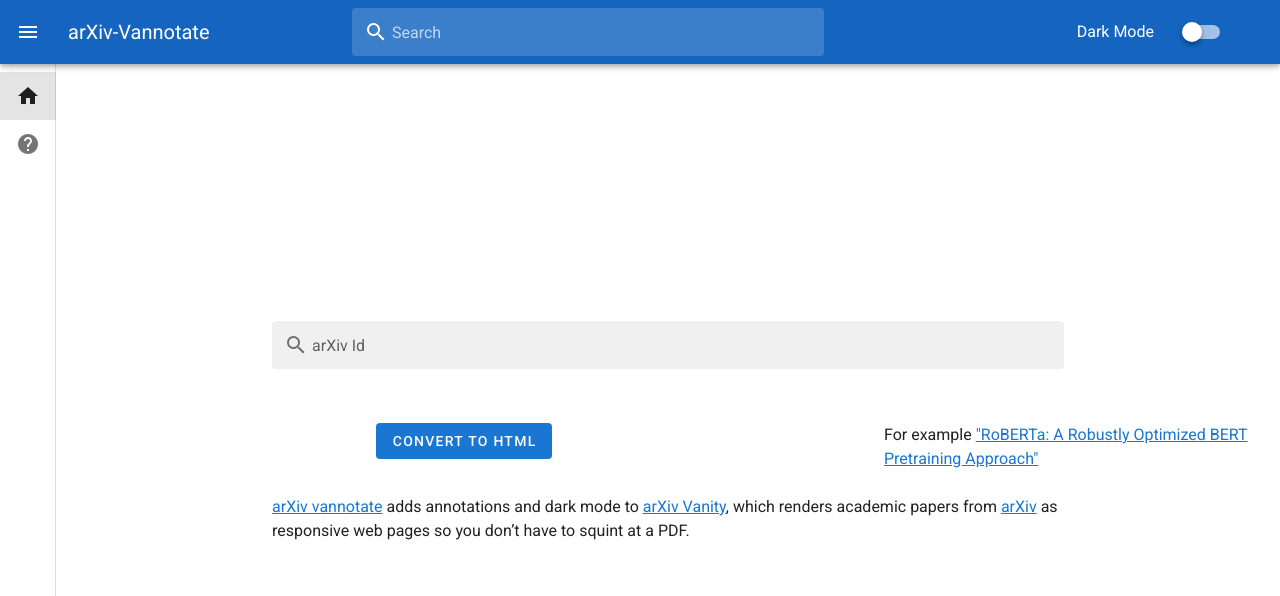
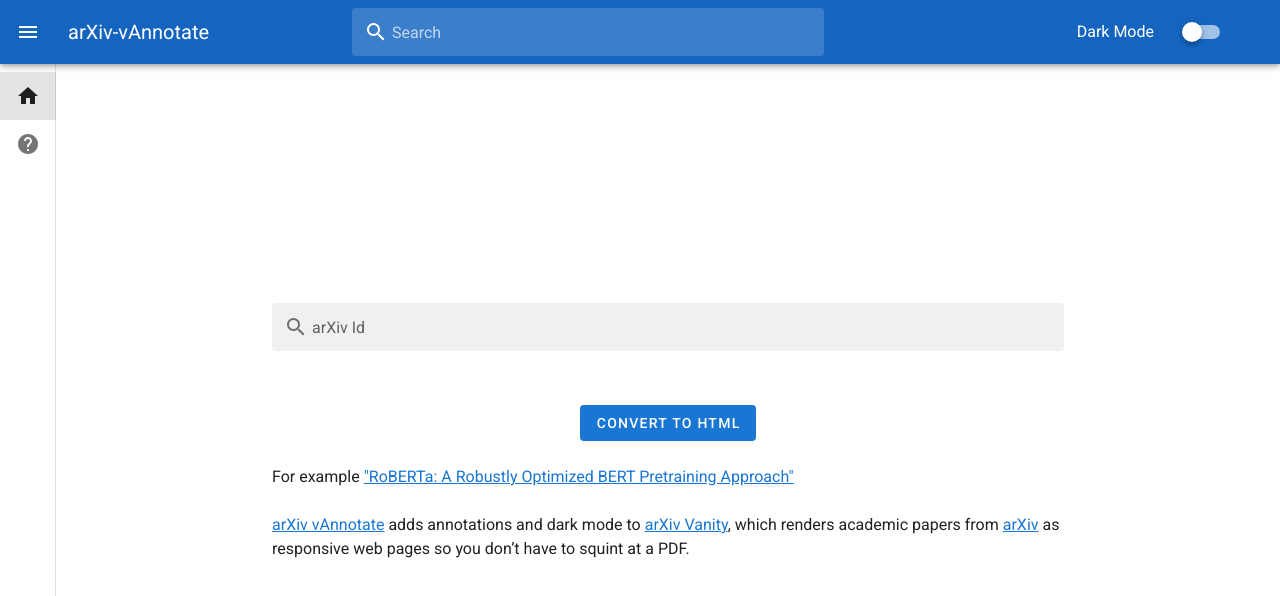
Before and after one commit to pkavumba/arxiv-vannotate, a Vue app: page / in a window 1280 px wide. Shown: the top 596 px of the page. Built offline with nearby package versions, Linux system fonts and the light colour scheme.

Commit message:
add G-Analytics

```diff
--- a/package.json
+++ b/package.json
@@ -16,6 +16,7 @@
     "register-service-worker": "^1.7.1",
     "showdown": "^1.9.1",
     "vue": "^2.6.11",
+    "vue-analytics": "^5.22.1",
     "vue-meta": "^2.4.0",
     "vue-router": "^3.2.0",
     "vuetify": "^2.2.11",
--- a/src/components/NavBar.vue
+++ b/src/components/NavBar.vue
@@ -69,7 +69,7 @@
     >
       <v-app-bar-nav-icon @click.stop="drawer = !drawer" />
       <v-toolbar-title style="width: 300px" class="ml-0 pl-4">
-        <span class="hidden-sm-and-down">arXiv-Vannotate</span>
+        <span class="hidden-sm-and-down">arXiv-vAnnotate</span>
       </v-toolbar-title>
       <search-bar></search-bar>
       <v-spacer />
--- a/src/main.js
+++ b/src/main.js
@@ -3,15 +3,19 @@
 import router from "./router";
 import store from "./store";
 import "./registerServiceWorker";
-import vuetify from './plugins/vuetify';
+import vuetify from "./plugins/vuetify";
 import VueMeta from "vue-meta";
+import VueAnalytics from "vue-analytics";
 
 Vue.config.productionTip = false;
 Vue.use(VueMeta);
+Vue.use(VueAnalytics, {
+  id: "UA-68268899-6",
+});
 
 new Vue({
   router,
   store,
   vuetify,
-  render: h => h(App)
+  render: (h) => h(App),
 }).$mount("#app");
--- a/src/views/Home.vue
+++ b/src/views/Home.vue
@@ -18,22 +18,19 @@
     </v-col>
     <v-col cols="12" sm="8" v-if="paper">
       Continue reading
-      <router-link :to="{ name: 'Paper', query: { arxiv_id: paper.arxiv_id } }">
-        "{{ paper.title }}"
-      </router-link>
+      <router-link :to="{ name: 'Paper', query: { arxiv_id: paper.arxiv_id } }">"{{ paper.title }}"</router-link>
     </v-col>
-    <v-col v-else>
+    <v-col cols="12" sm="8" v-else>
       For example
       <router-link
         :to="{ name: 'Paper', query: { arxiv_id: examples[0].arxiv_id } }"
-      >
-        "{{ examples[0].title }}"
-      </router-link>
+      >"{{ examples[0].title }}"</router-link>
     </v-col>
     <v-col cols="12" sm="8" class="diplay3">
-      <a href="/">arXiv vannotate</a> adds annotations and dark mode to
+      <a href="/">arXiv vAnnotate</a> adds annotations and dark mode to
       <a href="https://www.arxiv-vanity.com/">arXiv Vanity</a>, which renders
-      academic papers from <a href="https://arxiv.org/">arXiv</a> as responsive
+      academic papers from
+      <a href="https://arxiv.org/">arXiv</a> as responsive
       web pages so you don’t have to squint at a PDF.
     </v-col>
   </v-row>
@@ -49,7 +46,7 @@
   name: "Home",
   metaInfo: {
     title: "Home",
-    titleTemplate: "%s | arXiv-Vannotate",
+    titleTemplate: "%s | arXiv-Vannotate"
   },
   components: {},
   mixins: [],
@@ -60,23 +57,28 @@
     examples: [
       {
         title: "RoBERTa: A Robustly Optimized BERT Pretraining Approach",
-        arxiv_id: "1907.11692",
-      },
-    ],
+        arxiv_id: "1907.11692"
+      }
+    ]
   }),
-  computed: mapState(["paper"]),
+  computed: {
+    ...mapState(["paper"]),
+    example() {
+      return examples[Math.floor(Math.random() * examples.length)];
+    }
+  },
   methods: {
     convert() {
       if (this.arxivId) {
         this.$router.push({
           name: "Paper",
-          query: { arxiv_id: this.arxivId },
+          query: { arxiv_id: this.arxivId }
         });
       } else {
         this.error = true;
       }
-    },
-  },
+    }
+  }
 };
 </script>
 <style scoped></style>
```
Also changed, not shown: 1 other file (tests, documents, lock files or other folders).
